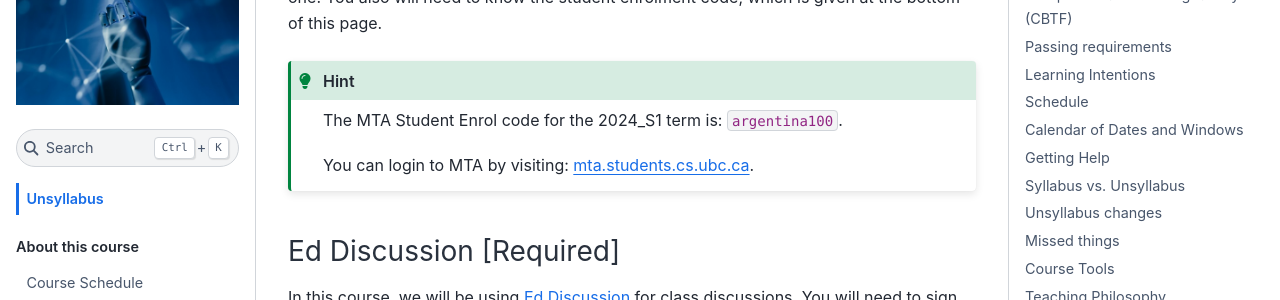
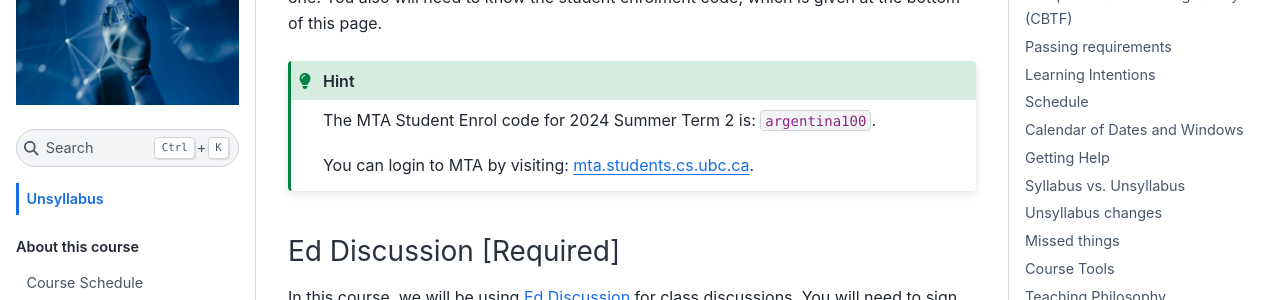
Before and after one commit to UBC-CS/cpsc430, a Jupyter Book: the page built from about/unsyllabus.md, in a window 1280 px wide and 900 px high, scrolled down 12411 px. Shown: the part 150-450 px from the top of the window. Built offline with Jupyter Book 1.0.4 settings and Sphinx 7.4.7 and the Sphinx Book theme 1.1.4, drawn with Linux system fonts in a browser that asks for light colours; cross-references to code outside the pages are shown as plain code.

Commit message:
fix typo in enrol code

````diff
--- a/about/unsyllabus_bits/tools/mta.md
+++ b/about/unsyllabus_bits/tools/mta.md
@@ -6,7 +6,7 @@ If you don't yet have one, you'll need to create one.
 You also will need to know the student enrolment code, which is given at the bottom of this page.
 
 ```{hint}
-The MTA Student Enrol code for the 2024_S1 term is: {{ MTA_ENROL}}.
+The MTA Student Enrol code for {{ TERM }} is: {{ MTA_ENROL}}.
 
 You can login to MTA by visiting: [mta.students.cs.ubc.ca](https://mta.students.cs.ubc.ca).
 ```
````
